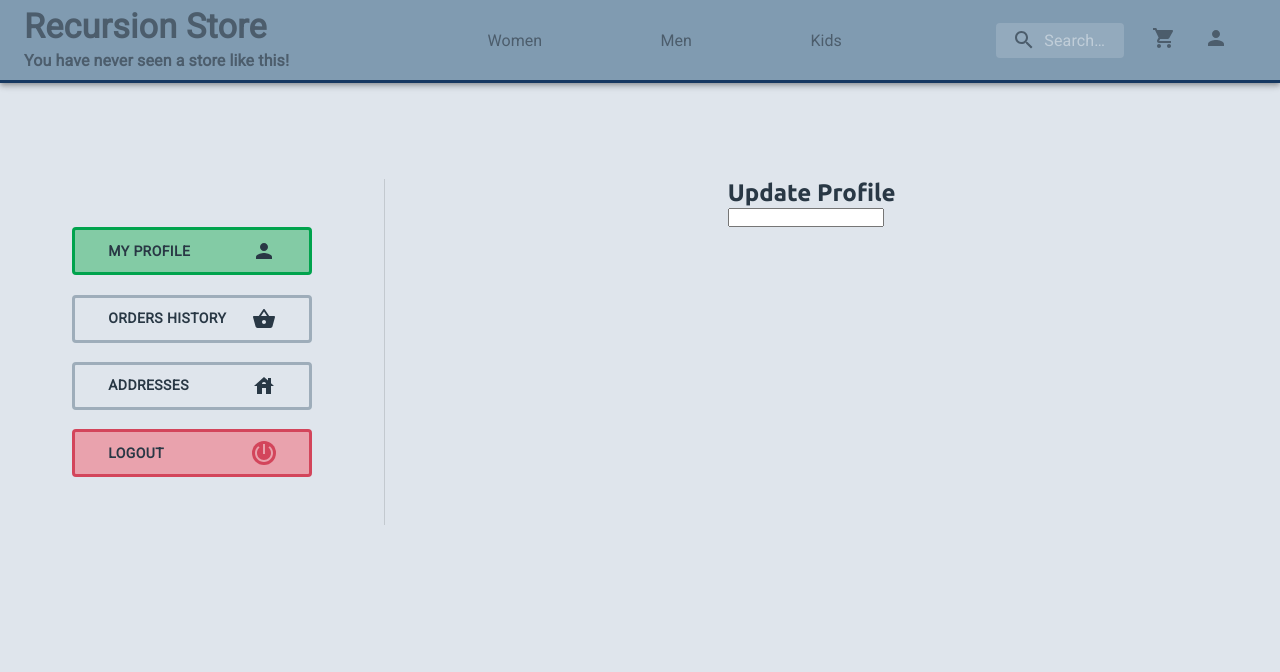
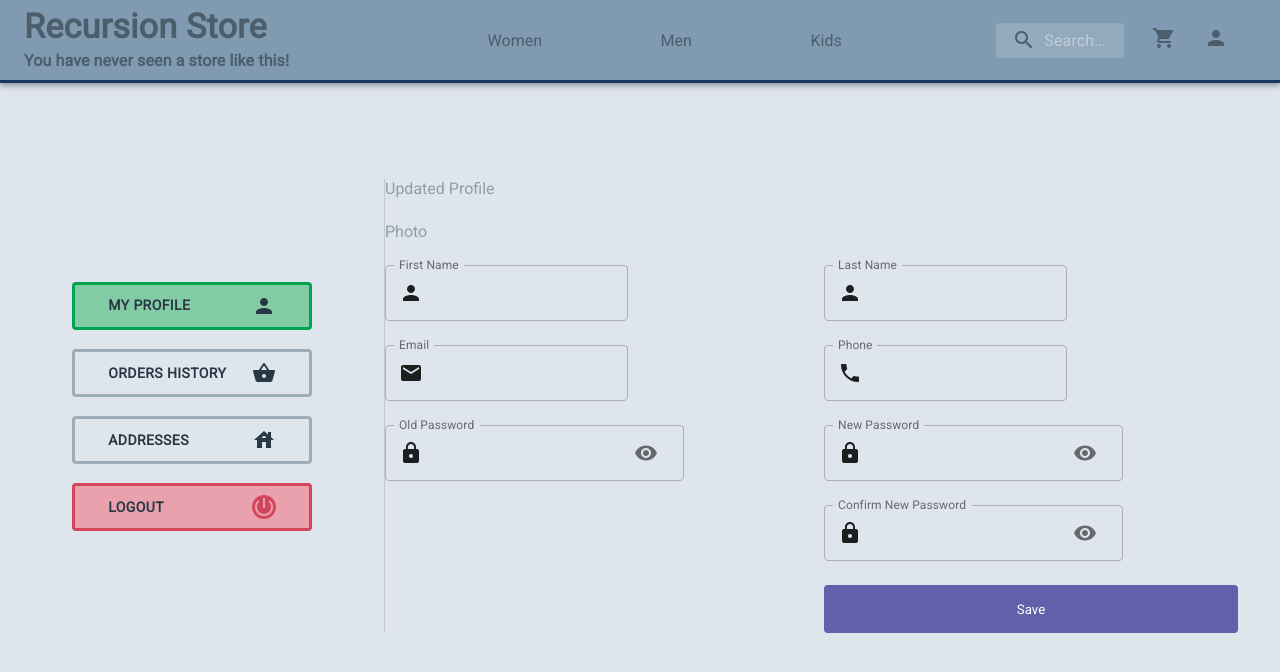
Before and after one commit to tiago-web/Recursion-Store, a React (Create React App) app in the folder web/: page /user/myaccount in a window 1280 px wide. Shown: the top 672 px of the page. Built offline with nearby package versions, Linux system fonts and the light colour scheme.

Commit message:
create UpdateProfile component not yet finished

```diff
--- /dev/null
+++ b/web/src/components/UpdateProfile/index.tsx
@@ -0,0 +1,229 @@
+import React, { useState, useCallback } from 'react';
+import { Grid, InputAdornment, Paper, TextField } from '@material-ui/core';
+import PersonIcon from '@material-ui/icons/Person';
+import EmailIcon from '@material-ui/icons/Email';
+import PhoneIcon from '@material-ui/icons/Phone';
+import IconButton from '@material-ui/core/IconButton/IconButton';
+import LockIcon from '@material-ui/icons/Lock';
+import Visibility from '@material-ui/icons/Visibility';
+import VisibilityOff from '@material-ui/icons/VisibilityOff';
+import { useStyles, PurpleButton } from './styles';
+
+const UpdateProfile: React.FC = () => {
+  const classes = useStyles();
+
+  const [showOldPassword, setShowOldPassword] = useState(false);
+  const [showNewPassword, setShowNewPassword] = useState(false);
+  const [showConfirmPassword, setShowConfirmPassword] = useState(false);
+  const [oldPassword, setOldPassword] = useState('');
+  const [newPassword, setNewPassword] = useState('');
+  const [confirmPassword, setConfirmPassword] = useState('');
+
+  const handleChangeOldPassword = useCallback(
+    event => {
+      setOldPassword(event.target.value);
+    },
+    [oldPassword],
+  );
+
+  const handleChangeNewPassword = useCallback(
+    event => {
+      setNewPassword(event.target.value);
+    },
+    [newPassword],
+  );
+
+  const handleChangeConfirmPassword = useCallback(
+    event => {
+      setConfirmPassword(event.target.value);
+    },
+    [confirmPassword],
+  );
+
+  const handleClickShowOldPassword = useCallback(() => {
+    setShowOldPassword(prevState => !prevState);
+  }, [showOldPassword]);
+
+  const handleClickShowNewPassword = useCallback(() => {
+    setShowNewPassword(prevState => !prevState);
+  }, [showNewPassword]);
+
+  const handleClickShowConfirmPassword = useCallback(() => {
+    setShowConfirmPassword(prevState => !prevState);
+  }, [showConfirmPassword]);
+
+  return (
+    <div className={classes.root}>
+      <Grid container spacing={3}>
+        <Grid item xs={12}>
+          Updated Profile
+        </Grid>
+        <Grid item xs={12}>
+          Photo
+        </Grid>
+
+        <Grid item xs={12} sm={6}>
+          {/* <Paper className={classes.paper}>xs=12</Paper>
+           */}
+          <TextField
+            // id="input-with-icon-textfield"
+            id="input-with-icon-textfield"
+            label="First Name"
+            variant="outlined"
+            InputProps={{
+              startAdornment: (
+                <InputAdornment position="start">
+                  <PersonIcon />
+                </InputAdornment>
+              ),
+            }}
+          />
+        </Grid>
+        <Grid item xs={12} sm={6}>
+          {/* <Paper className={classes.paper}>xs=12</Paper>
+           */}
+          <TextField
+            // id="input-with-icon-textfield"
+            id="input-with-icon-textfield"
+            label="Last Name"
+            variant="outlined"
+            InputProps={{
+              startAdornment: (
+                <InputAdornment position="start">
+                  <PersonIcon />
+                </InputAdornment>
+              ),
+            }}
+          />
+        </Grid>
+
+        <Grid item xs={12} sm={6}>
+          {/* <Paper className={classes.paper}>xs=12</Paper>
+           */}
+          <TextField
+            // id="input-with-icon-textfield"
+            id="input-with-icon-textfield"
+            label="Email"
+            variant="outlined"
+            InputProps={{
+              startAdornment: (
+                <InputAdornment position="start">
+                  <EmailIcon />
+                </InputAdornment>
+              ),
+            }}
+          />
+        </Grid>
+        <Grid item xs={12} sm={6}>
+          {/* <Paper className={classes.paper}>xs=12</Paper>
+           */}
+          <TextField
+            // id="input-with-icon-textfield"
+            id="input-with-icon-textfield"
+            label="Phone"
+            variant="outlined"
+            InputProps={{
+              startAdornment: (
+                <InputAdornment position="start">
+                  <PhoneIcon />
+                </InputAdornment>
+              ),
+            }}
+          />
+        </Grid>
+        <Grid item xs={12} sm={6}>
+          <TextField
+            id="outlined-adornment-password"
+            variant="outlined"
+            type={showOldPassword ? 'text' : 'password'}
+            label="Old Password"
+            value={oldPassword}
+            onChange={handleChangeOldPassword}
+            InputProps={{
+              startAdornment: (
+                <InputAdornment position="start">
+                  <LockIcon />
+                </InputAdornment>
+              ),
+              endAdornment: (
+                <InputAdornment position="end">
+                  <IconButton
+                    aria-label="Toggle password visibility"
+                    onClick={handleClickShowOldPassword}
+                  >
+                    {showOldPassword ? <VisibilityOff /> : <Visibility />}
+                  </IconButton>
+                </InputAdornment>
+              ),
+            }}
+          />
+        </Grid>
+        <Grid item xs={12} sm={6}>
+          <TextField
+            id="outlined-adornment-password"
+            variant="outlined"
+            type={showNewPassword ? 'text' : 'password'}
+            label="New Password"
+            value={newPassword}
+            onChange={handleChangeNewPassword}
+            InputProps={{
+              startAdornment: (
+                <InputAdornment position="start">
+                  <LockIcon />
+                </InputAdornment>
+              ),
+              endAdornment: (
+                <InputAdornment position="end">
+                  <IconButton
+                    aria-label="Toggle password visibility"
+                    onClick={handleClickShowNewPassword}
+                  >
+                    {showNewPassword ? <VisibilityOff /> : <Visibility />}
+                  </IconButton>
+                </InputAdornment>
+              ),
+            }}
+          />
+        </Grid>
+        <Grid item xs={12} sm={6}>
+          &nbsp;
+        </Grid>
+        <Grid item xs={12} sm={6}>
+          <TextField
+            id="outlined-adornment-password"
+            variant="outlined"
+            type={showConfirmPassword ? 'text' : 'password'}
+            label="Confirm New Password"
+            value={confirmPassword}
+            onChange={handleChangeConfirmPassword}
+            InputProps={{
+              startAdornment: (
+                <InputAdornment position="start">
+                  <LockIcon />
+                </InputAdornment>
+              ),
+              endAdornment: (
+                <InputAdornment position="end">
+                  <IconButton
+                    aria-label="Toggle password visibility"
+                    onClick={handleClickShowConfirmPassword}
+                  >
+                    {showConfirmPassword ? <VisibilityOff /> : <Visibility />}
+                  </IconButton>
+                </InputAdornment>
+              ),
+            }}
+          />
+        </Grid>
+        <Grid item xs={12} sm={6}>
+          &nbsp;
+        </Grid>
+        <Grid item xs={12} sm={6}>
+          <PurpleButton>Save</PurpleButton>
+        </Grid>
+      </Grid>
+    </div>
+  );
+};
+
+export default UpdateProfile;
--- /dev/null
+++ b/web/src/components/UpdateProfile/styles.ts
@@ -0,0 +1,25 @@
+import { makeStyles, createStyles, Theme } from '@material-ui/core/styles';
+import { shade } from 'polished';
+import styled from 'styled-components';
+import Button from '../Button';
+
+export const PurpleButton = styled(Button)`
+  background-color: #6060ab;
+  color: white;
+  &:hover {
+    background: ${shade(0.2, '#5454A0')};
+  }
+`;
+
+export const useStyles = makeStyles((theme: Theme) =>
+  createStyles({
+    root: {
+      flexGrow: 1,
+    },
+    paper: {
+      padding: theme.spacing(2),
+      textAlign: 'center',
+      color: theme.palette.text.secondary,
+    },
+  }),
+);
--- a/web/src/pages/User/MyAccount/index.tsx
+++ b/web/src/pages/User/MyAccount/index.tsx
@@ -1,6 +1,7 @@
-import { Grid, Divider, Container, Typography } from '@material-ui/core';
+import { Grid, Divider } from '@material-ui/core';
 import React from 'react';
 import Navbar from '../../../components/Navbar';
+import UpdateProfile from '../../../components/UpdateProfile';
 import UserSideBar from '../../../components/UserSideBar';
 
 const MyAccount: React.FC = () => {
@@ -53,12 +54,7 @@ const MyAccount: React.FC = () => {
             sm={12}
             md={8}
           >
-            <div>
-              <h2>Update Profile</h2>
-              <form>
-                <input />
-              </form>
-            </div>
+            <UpdateProfile />
           </Grid>
         </Grid>
       </Grid>
```
Also changed, not shown: 1 other file (tests, documents, lock files or other folders).
